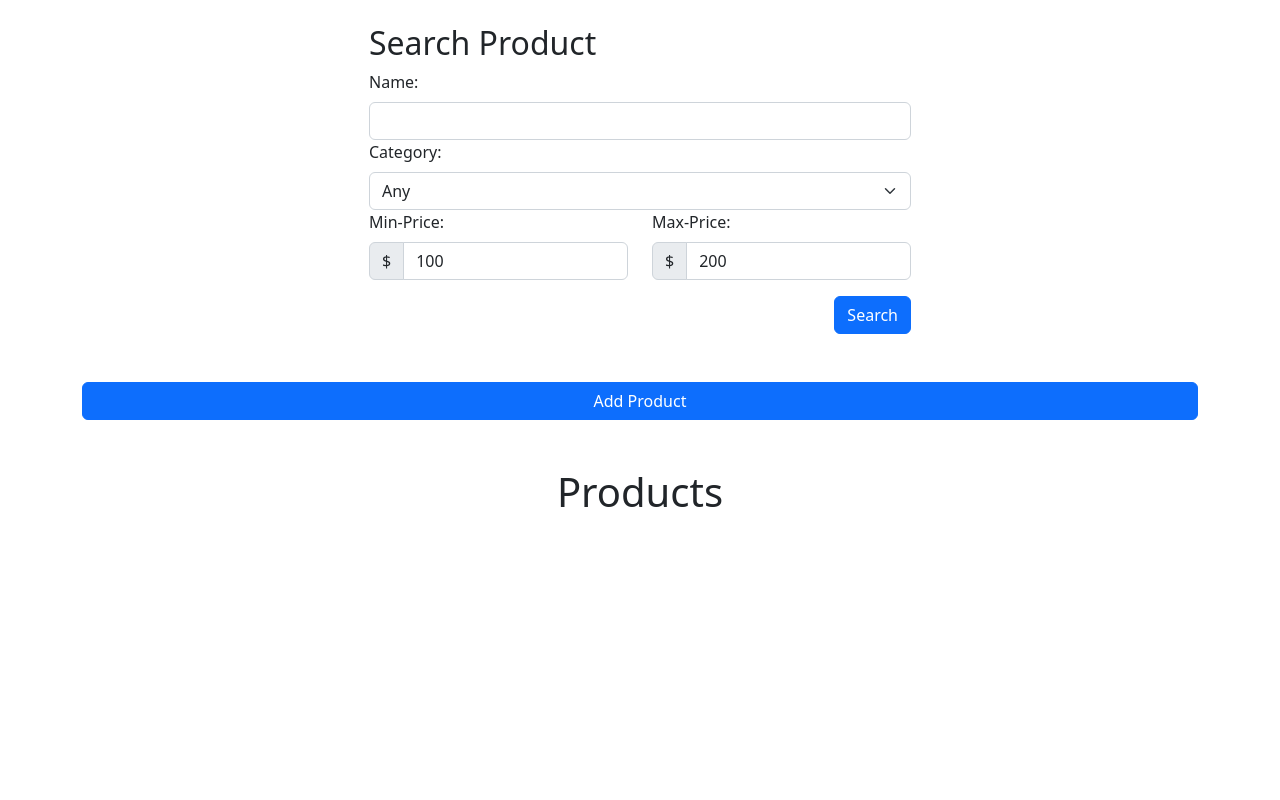
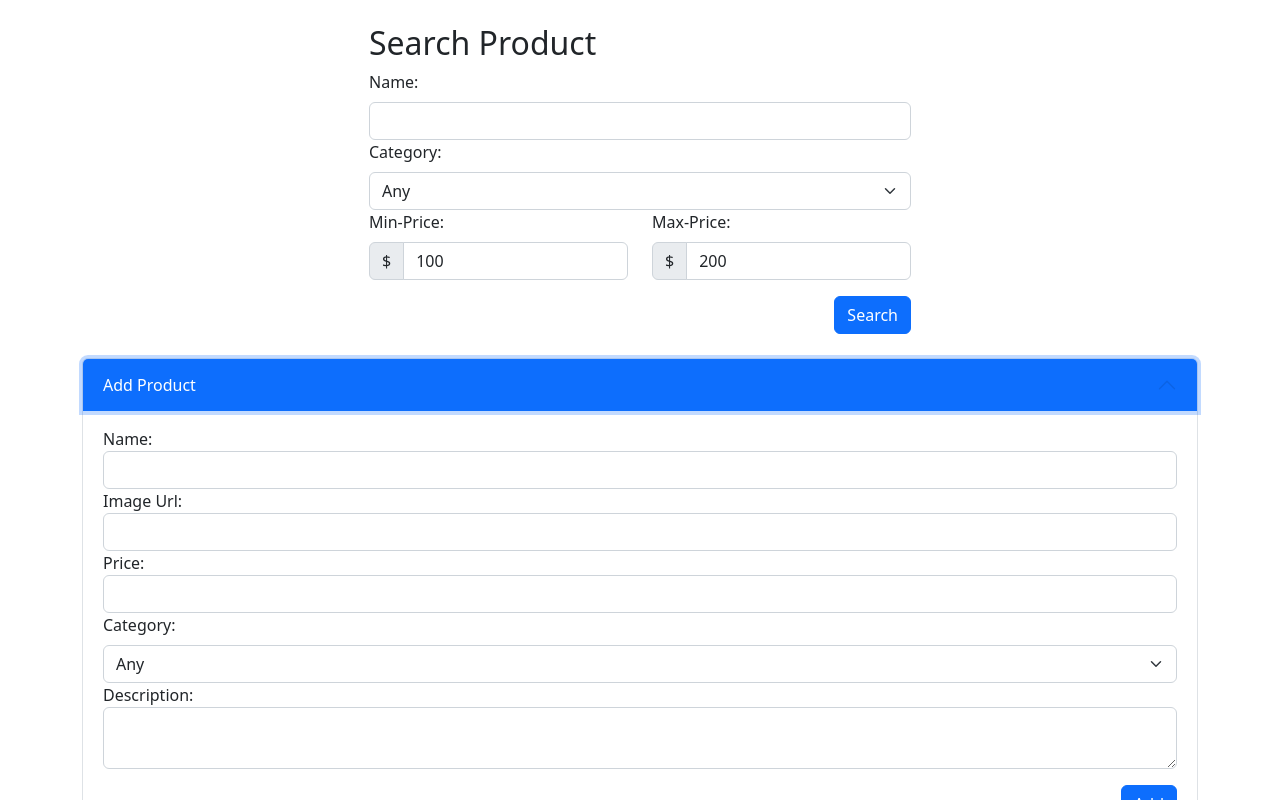
Before and after one commit to nicodeheza/poducts_gallery, a React (Create React App) app in the folder client/: page / in a window 1280 px wide. Both pictures are taken after a click on the button "Add Product". Shown: the top 800 px of the page. Built offline with nearby package versions, Linux system fonts and the light colour scheme.

Commit message:
Add component layout

```diff
--- a/client/src/App.js
+++ b/client/src/App.js
@@ -3,6 +3,7 @@ import SearchForm from "./components/SearchFrom";
 import {useState, useEffect} from "react";
 import {API_URL} from "./constants/constants";
 import Details from "./components/Details";
+import Add from "./components/Add";
 
 function App() {
 	const [products, setProducts] = useState([]);
@@ -24,9 +25,7 @@ function App() {
 		<div className="container">
 			<SearchForm />
 			<div>
-				<button className="btn btn-primary mt-5" style={{width: "100%"}}>
-					Add Product
-				</button>
+				<Add />
 			</div>
 			<Gallery products={products} setShowDetails={setShowDetails} />
 			{showDetails.name ? (
--- /dev/null
+++ b/client/src/components/Add.js
@@ -0,0 +1,70 @@
+export default function Add() {
+	return (
+		<div className="accordion mt-4">
+			<div className="accordion-item">
+				<h3 className="accordion-header" id="heading">
+					<button
+						className="accordion-button collapsed bg-primary text-white"
+						type="button"
+						data-bs-toggle="collapse"
+						data-bs-target="#collapse"
+						aria-expanded="false"
+						aria-controls="collapse"
+					>
+						Add Product
+					</button>
+				</h3>
+				<div
+					id="collapse"
+					className="accordion-collapse collapse"
+					aria-labelledby="heading"
+					data-bs-parent="#accordionExample"
+				>
+					<div className="accordion-body">
+						<form>
+							<label htmlFor="addName" className="from-lable">
+								Name:
+							</label>
+							<input id="addName" type="text" required={true} className="form-control" />
+							<label htmlFor="addImage" className="from-lable">
+								Image Url:
+							</label>
+							<input id="addImage" type="text" required={true} className="form-control" />
+							<label htmlFor="addPrice" className="from-lable">
+								Price:
+							</label>
+							<input
+								id="addImage"
+								type="number"
+								required={true}
+								min={1}
+								className="form-control"
+							/>
+							<label htmlFor="addCategory" className="form-label">
+								Category:
+							</label>
+							<select className="form-select" aria-label="Category" id="addCategory">
+								<option defaultValue>Any</option>
+								<option value="1">One</option>
+								<option value="2">Two</option>
+								<option value="3">Three</option>
+							</select>
+							<label htmlFor="addDescription" className="from-lable">
+								Description:
+							</label>
+							<textarea
+								id="addDescription"
+								type="number"
+								required={true}
+								className="form-control"
+							/>
+							<div className="d-flex justify-content-end">
+								<button className="btn btn-primary mt-3">Add</button>
+							</div>
+						</form>
+					</div>
+				</div>
+			</div>
+		</div>
+	);
+}
--- a/client/src/components/Gallery.js
+++ b/client/src/components/Gallery.js
@@ -6,8 +6,10 @@ export default function Gallery({products, setShowDetails}) {
 			<h1 className="text-center">Products</h1>
 			<div className="d-flex flex-wrap justify-content-center mt-4 mb-5">
 				{products && products.length > 0
-					? products.map((product) => (
-							<Card product={product} setShowDetails={setShowDetails} />
+					? products.map((product, i) => (
+							<div key={i}>
+								<Card product={product} setShowDetails={setShowDetails} />
+							</div>
 					  ))
 					: null}
 			</div>
```
